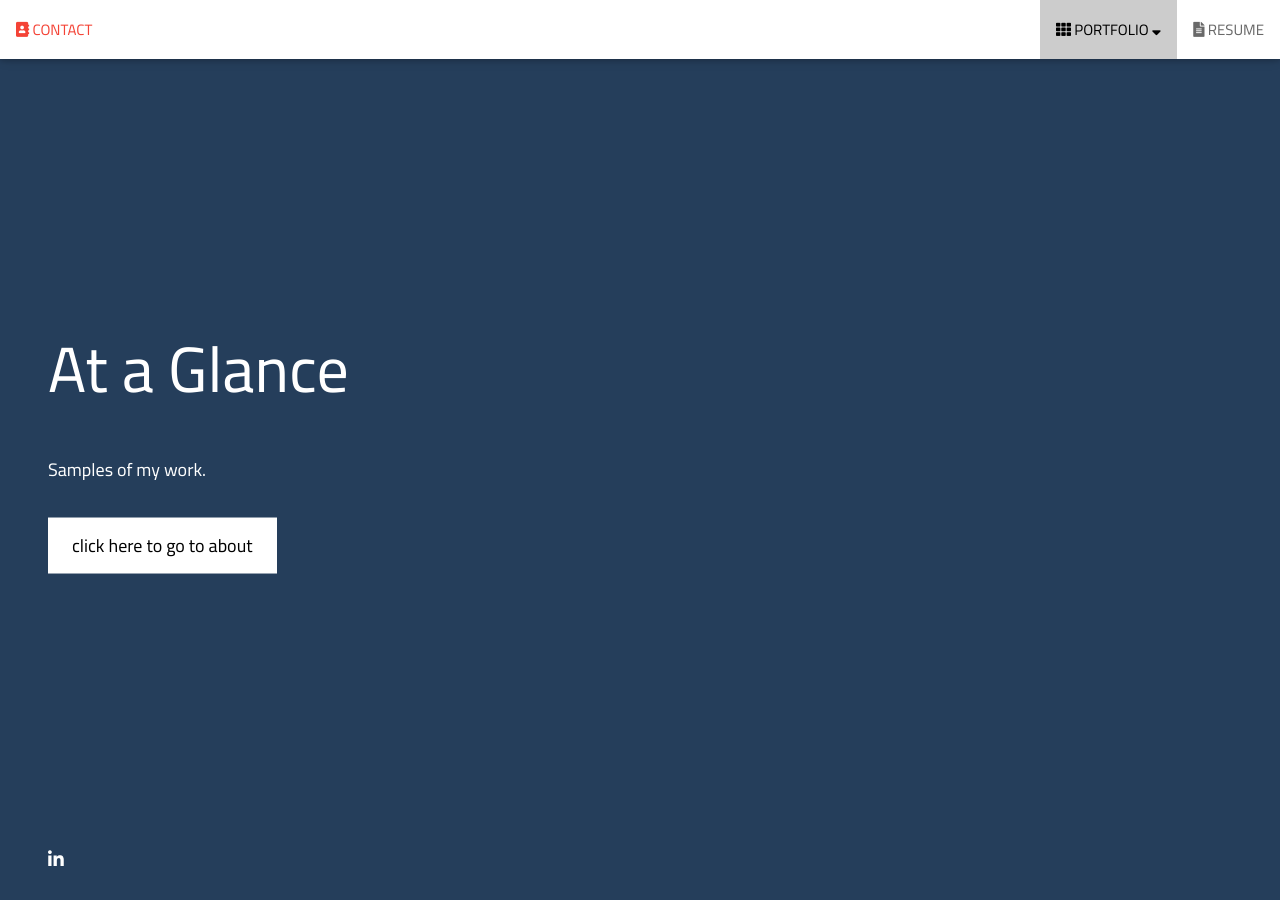
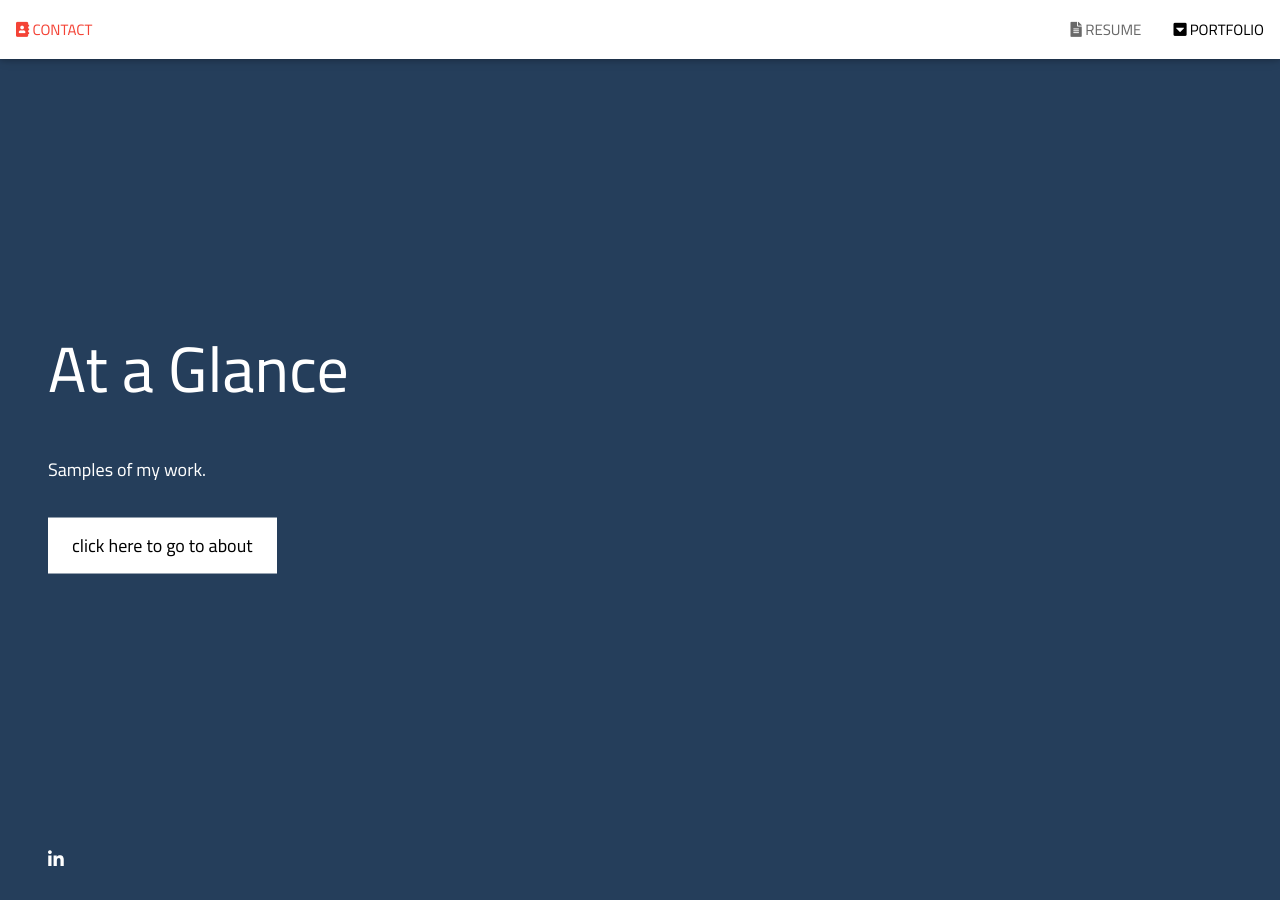
Before and after one commit to jnickseymour/jnickseymour.github.io, a Jekyll site: the page portfolio/at-a-glance.html, which Jekyll copies as it is, in a window 1280 px wide and 900 px high. Built offline with Jekyll 4.4.1, drawn with Linux system fonts in a browser that asks for light colours; nearby versions of some CDN libraries; comment, search, counter and statistics services are not loaded.

Commit message:
Update at-a-glance.html

```diff
--- a/portfolio/at-a-glance.html
+++ b/portfolio/at-a-glance.html
@@ -68,8 +68,9 @@
       <a href="#contact" class="w3-bar-item w3-button w3-hover-text-red w3-hover-white" style="color:dimgrey"><i class="fas fa-address-book"></i></i> CONTACT</a>
    <!-- Right-sided navbar links -->
     <div class="w3-right w3-hide-small">
+     <a href="#resume" class="w3-bar-item w3-button w3-hover-text-red w3-hover-white" style="color:dimgrey"><i class="fas fa-file-alt"></i> RESUME</a>
      <div class="w3-dropdown-hover">
-      <button class="w3-button"><i class="fa fa-th"></i> PORTFOLIO <i class="fas fa-sort-down"></i></button>
+      <button class="w3-button"><i class="fas fa-caret-square-down"></i> PORTFOLIO</button>
        <div class="w3-dropdown-content w3-bar-block w3-card-4">
         <a href="#" class="w3-bar-item w3-button w3-hover-text-red w3-hover-white" style="color:dimgrey"><i class="fas fa-star"></i>HIGHLIGHTS</a>
         <a href="#" class="w3-bar-item w3-button w3-hover-text-red w3-hover-white" style="color:dimgrey"><i class="fas fa-hammer"></i> SET</a>
@@ -77,7 +78,6 @@
         <a href="#" class="w3-bar-item w3-button w3-hover-text-red w3-hover-white" style="color:dimgrey"><i class="fas fa-play-circle"></i> AUDIO & FILM</a>
       </div>
      </div>
-     <a href="#resume" class="w3-bar-item w3-button w3-hover-text-red w3-hover-white" style="color:dimgrey"><i class="fas fa-file-alt"></i> RESUME</a>
     </div>
 
     <!-- Hide right-floated links on small screens and replace them with a menu icon -->
```
